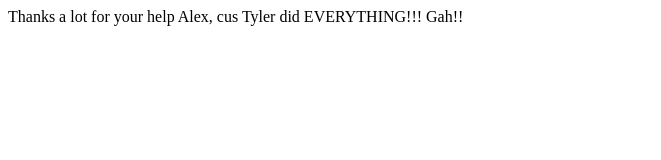
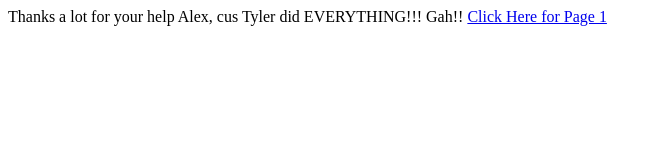
Before and after one commit to nsorota/nsorota.github.io, a plain HTML site: page index.html in a window 1280 px wide. Shown: the whole page, without its empty margins (0-661 px from the left). Drawn offline with Linux system fonts and the light colour scheme.

Commit message:
Add page 1

```diff
--- a/index.html
+++ b/index.html
@@ -1 +1,3 @@
-<html><body>Thanks a lot for your help Alex, cus Tyler did EVERYTHING!!! Gah!!</body></html>
+<html>
+    <body>Thanks a lot for your help Alex, cus Tyler did EVERYTHING!!! Gah!! <a href="page1.html">Click Here for Page 1</a></body>
+</html>
```
Also changed, not shown: page1.html (added, +1 -0 lines).
